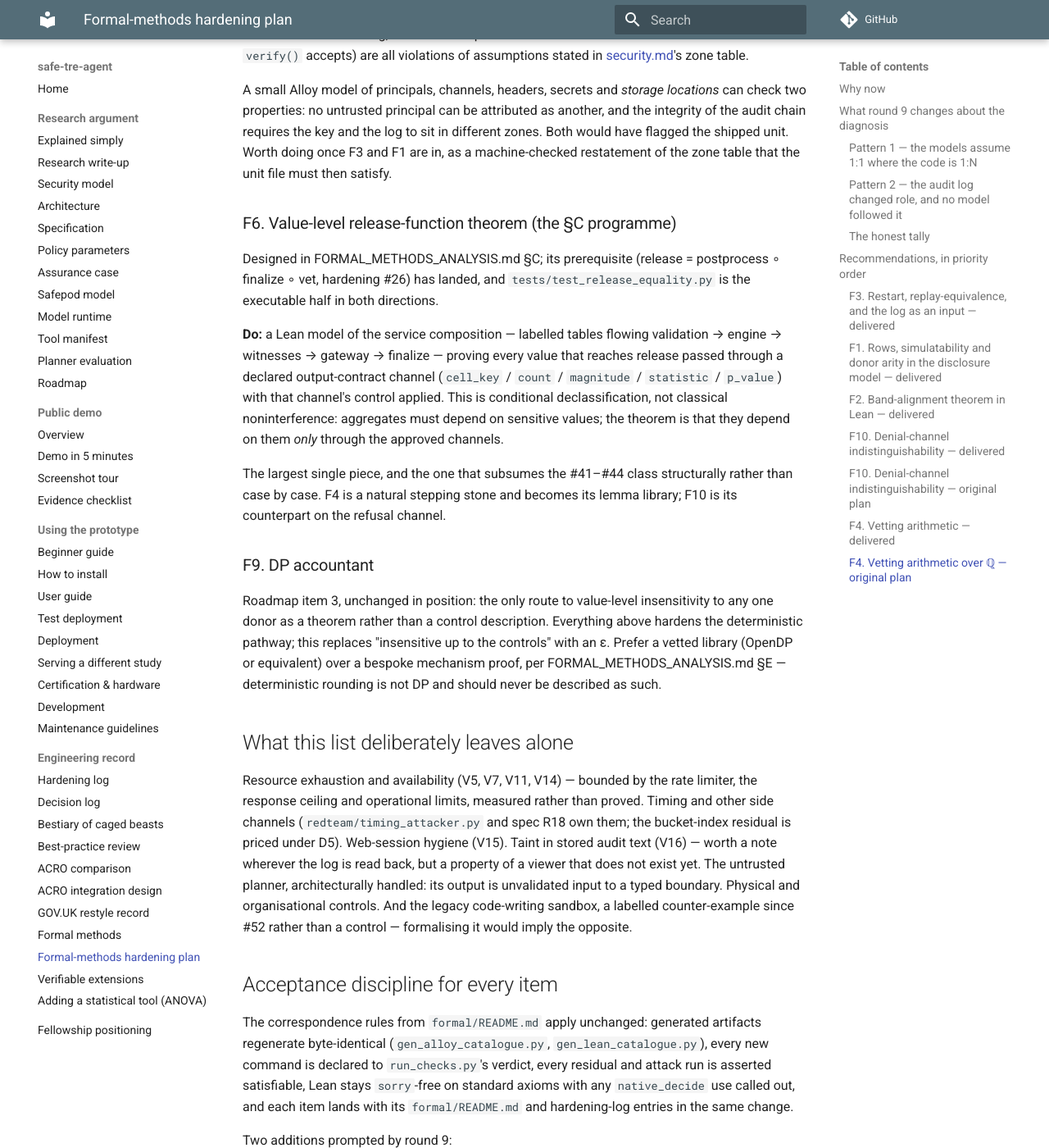
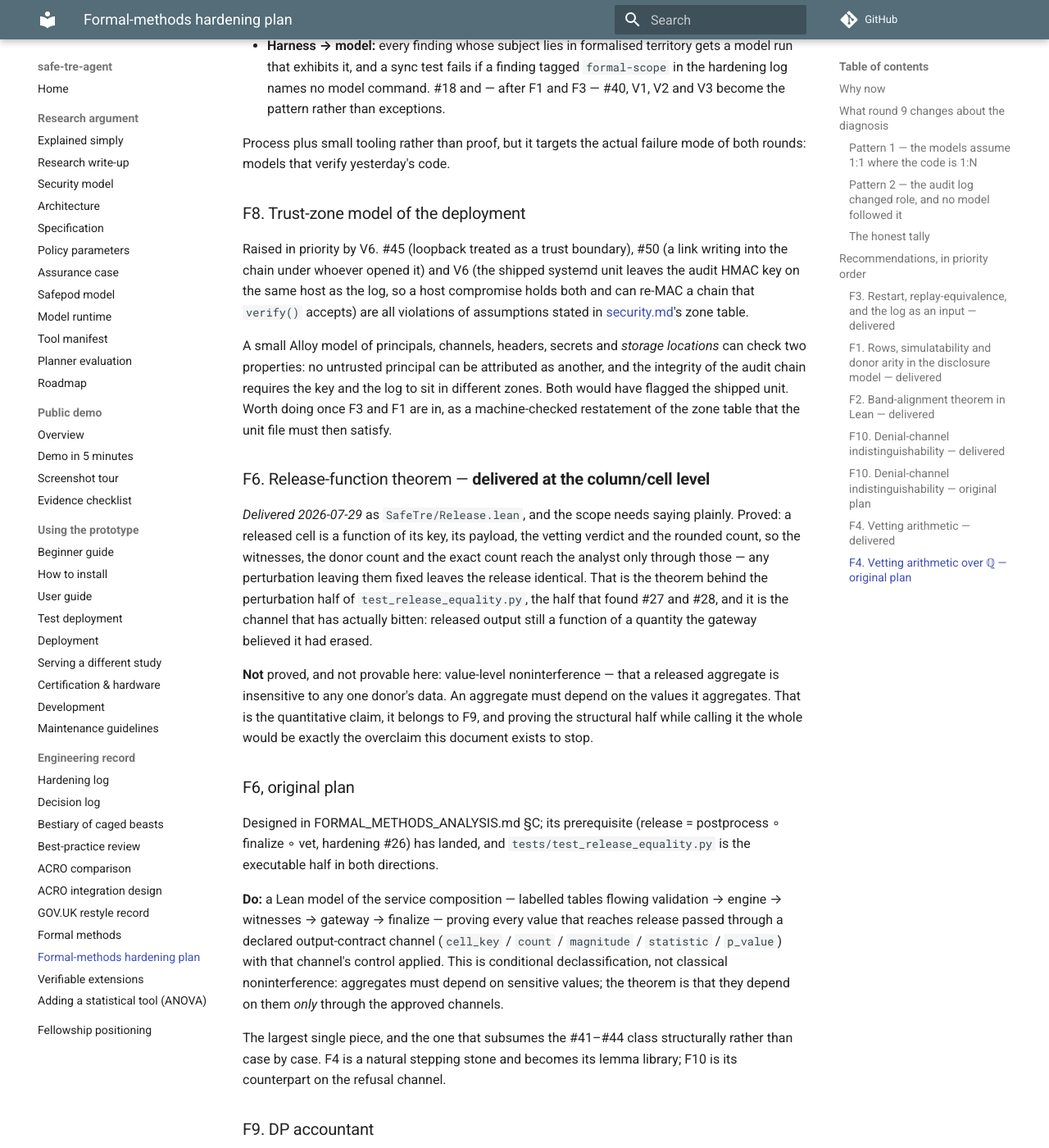
Before and after one commit to wadelab/safe-tre-agent, an MkDocs documentation site: the page built from docs/security2.md, in a window 1280 px wide and 1400 px high, scrolled down 10109 px. Shown: the whole window at 82% size. Built offline with MkDocs 1.6.1 and Material for MkDocs 9.7.7, drawn with Linux system fonts in a browser that asks for light colours; comment, search, counter and statistics services are not loaded; some of the changed text lies outside the part shown.

Commit message:
Check the dials as a range, and prove what can reach a released number
F5. The models were checking one dial setting. `disclosure_policy.als` used the
literal 3 for its threshold and `temporal_session.als` the literal 3 for its
budget, which proves the properties for that assignment and says nothing about
the others — and #46 is exactly the finding that a shipped control could be
moved by configuration without anything noticing. Both are now parameters
ranging over every value the bounded scope admits, so a counterexample at ANY
admissible setting fails CI. Same runtime.

The Lean arithmetic already quantified over policies, so what was missing there
was the floors themselves. `SatisfiesFloors` mirrors `policy_floor_problems`,
and three theorems say what a floor buys rather than leaving it a number in a
config file: under any admissible configuration a released cell's largest
contributor holds at most half the cell's magnitude — the p%-rule actually
bounding something, which is what `dom_threshold > 0.5` would stop it doing —
a released cell describes at least five people, and the rounding window is at
least five wide. A pytest hop ties the predicate to the running check, because
two statements of one rule drift.

F6. `SafeTre/Release.lean` proves what can reach a released value: a released
cell is a function of its key, its payload, the vetting VERDICT and the ROUNDED
count. The dominance and influence witnesses, the distinct-donor count and the
exact count reach the analyst only through those two, so any perturbation
leaving them fixed leaves the release identical, whatever the postprocessor
does. `RelCell` has no field a witness could occupy, the way `SafeSelect` has
no constructor for a join.

That is the theorem behind the perturbation half of test_release_equality.py —
the half with teeth, which found #27 and #28 — and it is the channel that has
actually bitten three times: released output still a function of a quantity the
gateway believed it had erased.

What it is NOT, and the file says so at the top: value-level noninterference.
It does not say a released aggregate is insensitive to any one donor's data,
and it cannot, because an aggregate must depend on the values it aggregates.
That is the quantitative claim, it belongs to the DP accountant, and proving
the structural half while calling it the whole would be the overclaim this
whole programme was written to avoid.

```diff
--- a/docs/security2.md
+++ b/docs/security2.md
@@ -1,8 +1,8 @@
 # Formal-methods hardening recommendations
 
-Status: **F1, F2 and F3 delivered** (2026-07-28, post rounds 8 and 9); F4–F10
-proposed. The delivered items landed with the round-9 code fixes they specify —
-hardening #58–#61, see the [hardening log](hardening-log.md) and
+Status: **F1–F7 and F10 delivered** (2026-07-28/29, post rounds 8 and 9); F8
+and F9 remain. The delivered items landed with the round-9 code fixes they
+specify — hardening #58–#67, see the [hardening log](hardening-log.md) and
 [formal/README.md](https://github.com/wadelab/safe-tre-agent/blob/main/formal/README.md). Companion to
 [security.md](security.md), [FORMAL_METHODS_ANALYSIS.md](FORMAL_METHODS_ANALYSIS.md),
 [formal/README.md](https://github.com/wadelab/safe-tre-agent/blob/main/formal/README.md) and
@@ -103,10 +103,10 @@
 | F2 | **Done.** Band-alignment theorem in Lean | #39, class-wide | Small | `formal/lean/SafeTre/` |
 | F10 | **Done.** Denial-channel indistinguishability | V9, V10, generalises #30 | Small–medium | Lean or Alloy + tests |
 | F4 | **Done.** Vetting arithmetic in Lean (exact integers, not ℚ) | #41, #42 class | Medium | `SafeTre/Arith.lean` |
-| F5 | Declared surfaces done (`manifest.py`, #61); model parametrisation open | #46, V12 | Medium | both toolchains + `manifest.py` |
+| F5 | **Done.** Declared surfaces (#61) and models parametrised over the dials | #46, V12 | Medium | both toolchains + `manifest.py` |
 | F7 | **Done.** Counterexample ↔ attack pipeline | the #40/V2 failure mode itself | Process + small tooling | `formal/correspondence.yaml` |
 | F8 | Trust-zone model of the deployment | #45, #50, V6 | Medium | new `formal/trust_zones.als` |
-| F6 | Value-level release-function theorem (§C programme) | #41–#44 structurally | Large | `formal/lean/` |
+| F6 | **Done** at the column/cell level; the value level is F9's | #41–#44 structurally | Large | `SafeTre/Release.lean` |
 | F9 | DP accountant | value-level guarantee as a theorem | Large (roadmap item 3) | new |
 
 **Recommended first slice: F3, then F1 + F2.** F3 moves to the front because
@@ -353,7 +353,19 @@
 was written down. Pin to the code with a generated-cases hop in the style of
 `cases_pin_engine`.
 
-### F5. Parametrise models and declared surfaces over the policy dials
+### F5. Parametrise models and declared surfaces over the policy dials — **delivered**
+
+*Delivered 2026-07-29.* The Alloy threshold and budget are now parameters
+ranging over every value the bounded scope admits, rather than the literal 3 —
+so a counterexample at ANY admissible setting fails CI, and "these properties
+are threshold-generic" is checked instead of asserted. On the Lean side the
+arithmetic theorems already quantified over policies, so what was missing was
+the floors themselves: `SatisfiesFloors` mirrors `policy_floor_problems`, and
+three theorems say what it buys — most usefully that under any admissible
+configuration a released cell's largest contributor holds at most half its
+magnitude, which is the p%-rule actually bounding something.
+
+### F5, original plan
 
 #46 showed the shipped controls could be silently disabled by configuration.
 V12 shows the other half: `manifest.py` hardcodes `minimum_cell_size: 10` and
@@ -424,7 +436,24 @@
 doing once F3 and F1 are in, as a machine-checked restatement of the zone table
 that the unit file must then satisfy.
 
-### F6. Value-level release-function theorem (the §C programme)
+### F6. Release-function theorem — **delivered at the column/cell level**
+
+*Delivered 2026-07-29* as `SafeTre/Release.lean`, and the scope needs saying
+plainly. Proved: a released cell is a function of its key, its payload, the
+vetting verdict and the rounded count, so the witnesses, the donor count and
+the exact count reach the analyst only through those — any perturbation
+leaving them fixed leaves the release identical. That is the theorem behind
+the perturbation half of `test_release_equality.py`, the half that found #27
+and #28, and it is the channel that has actually bitten: released output still
+a function of a quantity the gateway believed it had erased.
+
+**Not** proved, and not provable here: value-level noninterference — that a
+released aggregate is insensitive to any one donor's data. An aggregate must
+depend on the values it aggregates. That is the quantitative claim, it belongs
+to F9, and proving the structural half while calling it the whole would be
+exactly the overclaim this document exists to stop.
+
+### F6, original plan
 
 Designed in FORMAL_METHODS_ANALYSIS.md §C; its prerequisite (release =
 postprocess ∘ finalize ∘ vet, hardening #26) has landed, and
```
Also changed, not shown: docs/FORMAL_METHODS_ANALYSIS.md (+2 -1 lines), docs/hardening-log.md (+15 -0 lines), formal/README.md (+21 -0 lines), 6 other files.
